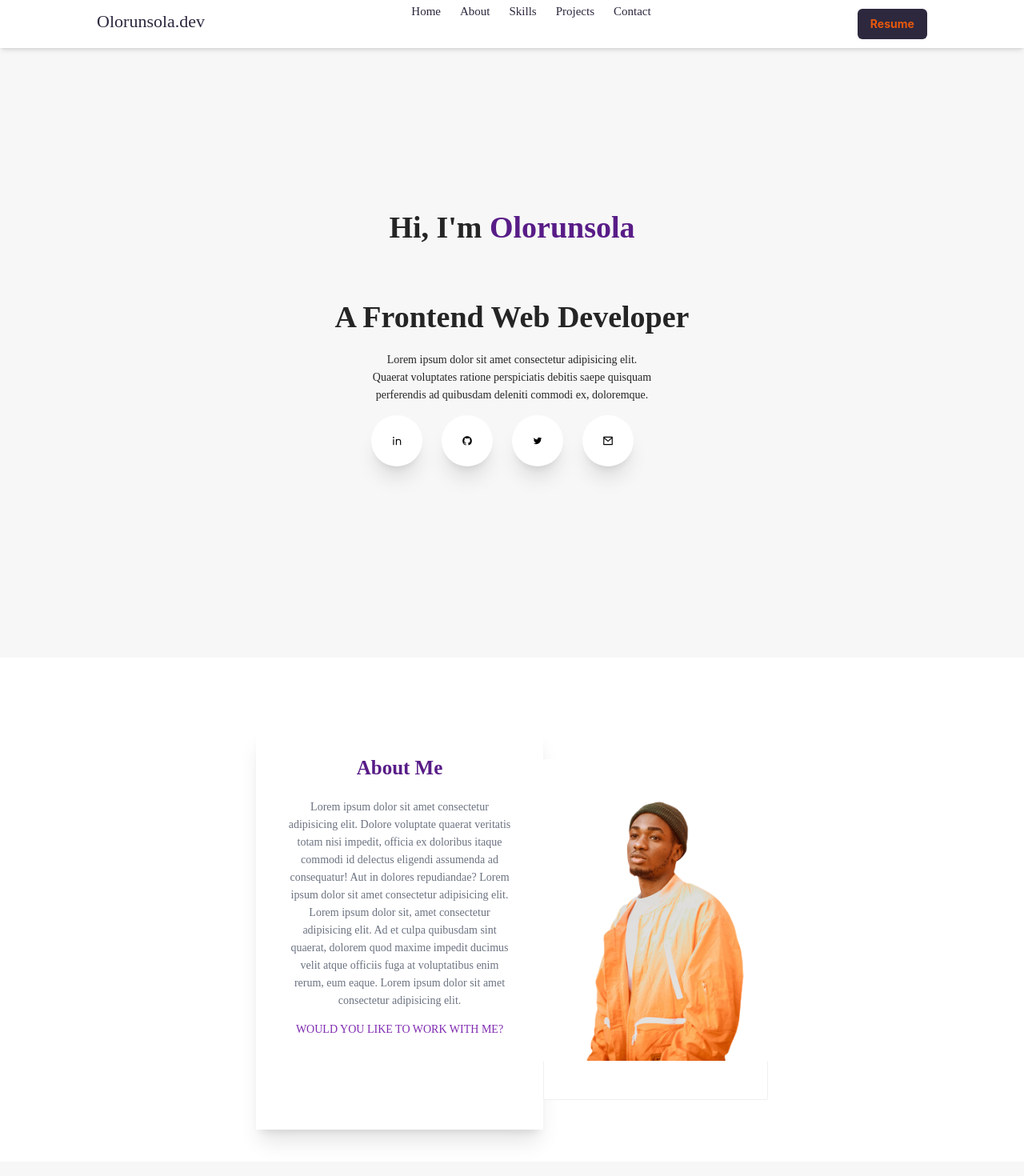
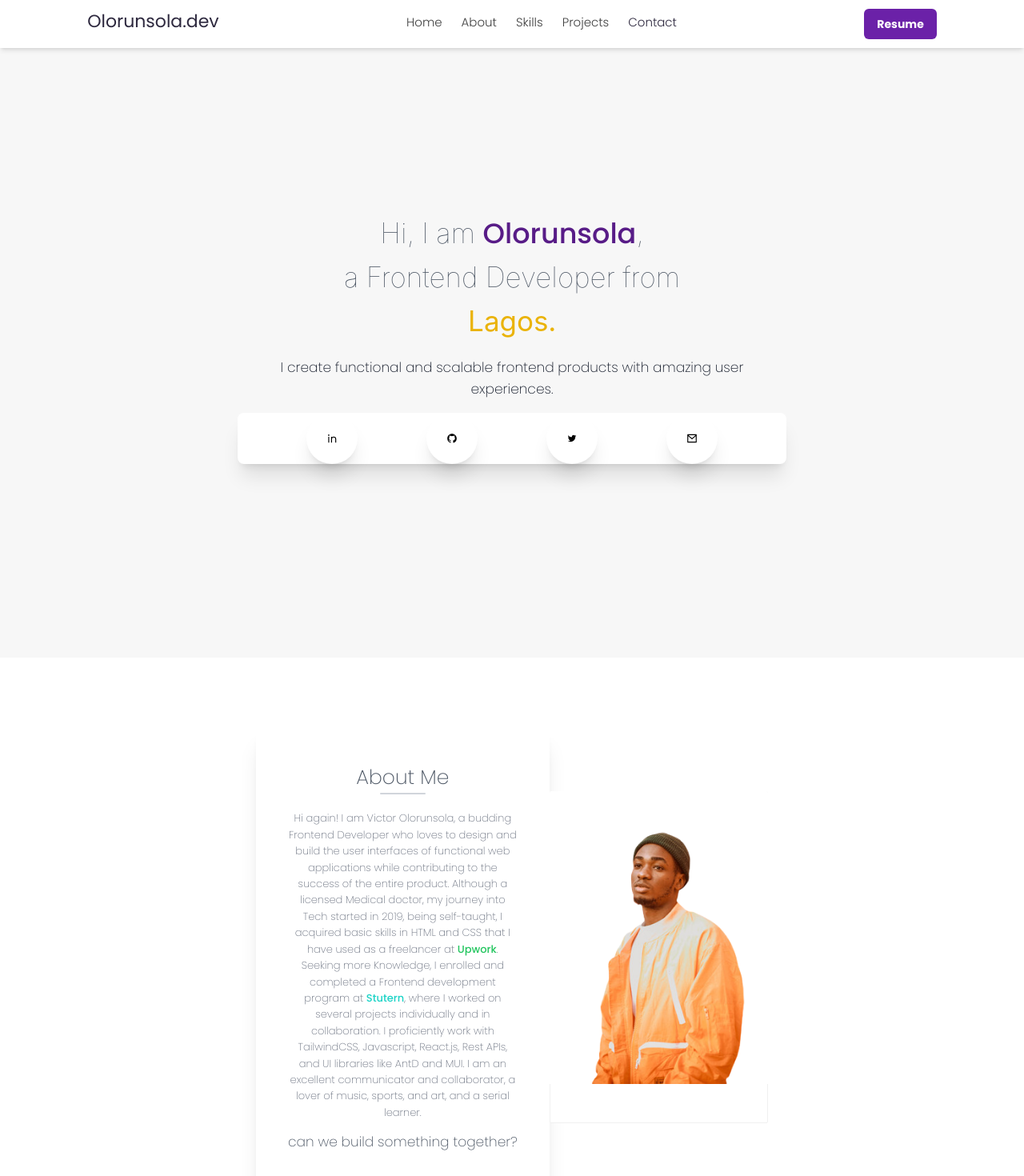
Before and after one commit to Olorunsolavictor/my-portfolio, a React (Create React App) app: page / in a window 1280 px wide. Shown: the top 1470 px of the page at 80% size. Built offline with nearby package versions, Linux system fonts and the light colour scheme.

Commit message:
skills section complete

```diff
--- a/src/App.js
+++ b/src/App.js
@@ -10,9 +10,9 @@ import { BrowserRouter } from "react-router-dom";
 function App() {
   return (
     <BrowserRouter>
-      <div className="bg-[#f7f7f7] h-screen flex flex-col  items-center">
+      <div className="md:bg-[#f7f7f7] sm:bg-white h-screen flex flex-col  items-center">
         <NewNavBar />
-        <div className="bg-[#f7f7f7]">
+        <div className="md:bg-[#f7f7f7] sm:bg-white">
           <Home />
         </div>
         <div className="bg-white flex justify-center items-center">
--- a/src/components/Home.jsx
+++ b/src/components/Home.jsx
@@ -3,43 +3,67 @@ import React from "react";
 import "antd/dist/antd.css";
 import { RiLinkedinLine, RiMailLine, RiGithubFill } from "react-icons/ri";
 import { TiSocialTwitter } from "react-icons/ti";
+import { Bounce, Slide } from "react-awesome-reveal";
 
 const { Title } = Typography;
 
 function Home() {
   return (
     <div
-      className="flex flex-col w-full justify-center items-center h-[100vh]  "
+      className="flex flex-col w-full justify-center text-center items-center h-[100vh]  "
       id="home"
     >
-      <Title className="font-mont text-center">
-        Hi, I'm <span className="text-purple-900 text-center">Olorunsola</span>
-      </Title>
-      <Title className="font-mont text-center ">A Frontend Web Developer</Title>
-      <p className="text-center font-mont font-normal font-color">
-        Lorem ipsum dolor sit amet consectetur adipisicing elit.
-        <br /> Quaerat voluptates ratione perspiciatis debitis saepe quisquam{" "}
+      <h1 className=" sm:text-[28px] md:text-[35px] text-gray-600 font-thin">
+        Hi, I am{" "}
+        <span className="text-purple-900 font-poppins font-medium">
+          Olorunsola
+        </span>
+        ,
+        <br />a Frontend Developer from
         <br />
-        perferendis ad quibusdam deleniti commodi ex, doloremque.
+        <Bounce>
+          <span className="text-yellow-500 font-normal">Lagos.</span>
+        </Bounce>
+      </h1>
+
+      <p className="text-gray-900 md:font-[200] font-poppins md:text-[17px] sm:w-[92%]">
+        I create functional and scalable frontend products with amazing user
+        experiences.
       </p>
-      <div className="flex flex-row justify-center items-center  min-w-[33%] ">
-        <a href="https://linkedin.com/in/victor-olorunsola-93037a197">
-          <div className="rounded-full h-16 w-16 flex items-center justify-center mr-6 cursor-pointer  active:bg-[#6408f947] bg-white hover:scale-110 transition duration-500  active:text-white  hover:shadow-lg active:shadow-none shadow-xl">
+      <div className="flex justify-evenly bg-white md:shadow-xl sm:shadow-md  hover:backdrop-blur-sm rounded-lg sm:w-[95%] md:w-[100%]  ">
+        <a
+          href="https://linkedin.com/in/victor-olorunsola-93037a197"
+          target="_blank"
+          rel="noreferrer noopener"
+        >
+          <div className="rounded-full h-16 w-16 flex items-center justify-center cursor-pointer  active:bg-[#6408f947] bg-white hover:scale-110 transition duration-500  active:text-white  hover:shadow-lg active:shadow-none shadow-xl">
             <RiLinkedinLine className="text-black" />
           </div>
         </a>
-        <a href="https://github.com/Olorunsolavictor">
-          <div className="rounded-full h-16 w-16 flex items-center justify-center mr-6 cursor-pointer  active:bg-[#6408f947] bg-white hover:scale-110 transition duration-500 active:text-white  hover:shadow-lg active:shadow-none shadow-xl">
+        <a
+          href="https://github.com/Olorunsolavictor"
+          target="_blank"
+          rel="noreferrer noopener"
+        >
+          <div className="rounded-full h-16 w-16 flex items-center justify-center  cursor-pointer  active:bg-[#6408f947] bg-white hover:scale-110 transition duration-500 active:text-white  hover:shadow-lg active:shadow-none shadow-xl">
             <RiGithubFill className="text-black" />
           </div>
         </a>
-        <a href="https://twitter.com/Olorunsola_MD">
-          <div className="rounded-full h-16 w-16 flex items-center justify-center mr-6 cursor-pointer  active:bg-[#6408f947] bg-white hover:scale-110 transition duration-500 active:text-white  hover:shadow-lg active:shadow-none shadow-xl">
+        <a
+          href="https://twitter.com/Olorunsola_MD"
+          target="_blank"
+          rel="noreferrer noopener"
+        >
+          <div className="rounded-full h-16 w-16 flex items-center justify-center  cursor-pointer  active:bg-[#6408f947] bg-white hover:scale-110 transition duration-500 active:text-white  hover:shadow-lg active:shadow-none shadow-xl">
             <TiSocialTwitter className="text-black" />
           </div>
         </a>
-        <a href="https://victorolorunsola@rocketmail.com">
-          <div className="rounded-full h-16 w-16 flex items-center justify-center mr-6 cursor-pointer  active:bg-[#6408f947] bg-white hover:scale-110 transition duration-500 active:text-white  hover:shadow-lg active:shadow-none shadow-xl">
+        <a
+          href="https://victorolorunsola@rocketmail.com"
+          target="_blank"
+          rel="noreferrer noopener"
+        >
+          <div className="rounded-full h-16 w-16 flex items-center justify-center  cursor-pointer  active:bg-[#6408f947] bg-white hover:scale-110 transition duration-500 active:text-white  hover:shadow-lg active:shadow-none shadow-xl">
             <RiMailLine className="text-black" />
           </div>
         </a>
--- a/src/components/NewNavBar.jsx
+++ b/src/components/NewNavBar.jsx
@@ -12,38 +12,38 @@ const NewNavBar = () => {
   //   setActive(false);
   // };
   return (
-    <header className="flex items-center justify-around bg-white shadow-md fixed top-0 text-text-[#2d283e] w-full h-[60px] z-[1000]">
+    <header className="flex items-center justify-around bg-white  shadow-md fixed top-0 text-text-[#2d283e] w-full h-[60px] z-[1000]">
       <div className="justify-center items-centerflex flex-col h-[40px]">
         <Link
           className="text-[#2d283e] justify-center items-center hover:text-purple-900"
           smooth
           to="#home"
         >
-          <p className="text-[22px] font-[500] cursor-pointer font-mont">
+          <p className="text-[22px] font-[400] cursor-pointer font-poppins">
             Olorunsola.dev
           </p>
         </Link>
       </div>
-      <nav>
+      <nav className=" h-[100%]">
         <div className="absolute right-6 md:hidden top-6 scale-150 cursor-pointer">
           <AiOutlineMenu
             onClick={showMenu}
             className="h-[20px] w-[20px] mb-5"
           />
         </div>
-        <ul className="hidden md:flex gap-6 p-4 font-mont text-[15px] ">
+        <ul className="hidden md:flex justify-center items-center gap-6 p-4 font-poppins font-[300] text-[15px] ">
           <li>
             <Link
-              className="text-[#2d283e] hover:text-purple-900"
+              className="text-[#424242] hover:text-purple-900"
               smooth
               to="#home"
             >
-              <p>Home</p>
+              Home
             </Link>
           </li>
           <li>
             <Link
-              className="text-[#2d283e] hover:text-purple-900"
+              className="text-[#424242] hover:text-purple-900"
               smooth
               to="#about"
             >
@@ -52,7 +52,7 @@ const NewNavBar = () => {
           </li>
           <li>
             <Link
-              className="text-[#2d283e] hover:text-purple-900"
+              className="text-[#424242] hover:text-purple-900"
               smooth
               to="#skills"
             >
@@ -61,7 +61,7 @@ const NewNavBar = () => {
           </li>
           <li>
             <Link
-              className="text-[#2d283e] hover:text-purple-900"
+              className="text-[#424242] hover:text-purple-900"
               smooth
               to="#projects"
             >
@@ -81,7 +81,7 @@ const NewNavBar = () => {
         <MenuItems showMenu={showMenu} active={active} />
       </nav>
       <a href="https://drive.google.com/file/d/1JESLLuXWtRk7XEbiGcK6ncCGWW1-eRnD/view?usp=sharing">
-        <button className=" hidden md:block bg-[#2d283e] px-4 py-2 text-orange-600 rounded-md font-[700]">
+        <button className=" hidden md:block bg-purple-800 px-4 py-2 text-white rounded-md font-poppins font-[700]">
           Resume
         </button>
       </a>
--- a/src/components/Skills.jsx
+++ b/src/components/Skills.jsx
@@ -1,11 +1,13 @@
 // import { Container } from "@mui/material";
-import React from "react";
+import React, { useState } from "react";
 import MySkills from "./MySkills";
 import { Typography } from "antd";
 import { Fade } from "react-awesome-reveal";
+import SoftSkills from "./SoftSkills";
 
 const { Title } = Typography;
 function Skills() {
+  const [page, setPage] = useState(1);
   const skills = [
     {
       name: "React.js",
@@ -56,17 +58,31 @@ function Skills() {
       className="flex flex-col justify-center sm:h-[900px] md:h-[650px]  w-full  text-center items-center"
       id="skills"
     >
-      <div className="sm:overflow-hidden w-full">
-        <Title className="font-mont text-center text-purple-900 ">
-          <Fade>
-            <span className="text-purple-900 text-[30px] text-center">
-              Skills
-            </span>
-          </Fade>
-        </Title>
+      <div className="sm:overflow-hidden  flex flex-col items-center justify-center w-full">
+        <Fade>
+          <span className="text-gray-600 font-poppins font-[200]  sm:text-[22px] md:text-[25px]">
+            Skills
+          </span>
+        </Fade>
+
+        <hr className="w-[5%] h-[2px] bg-gray-300 rounded border-0" />
+      </div>
+      <div className="flex flex-row justify-around items-center sm:w-[100%] md:w-[50%] my-4 h-[50px]">
+        <button
+          className="text-[16px] shadow-md hover:shadow-lg font-[400] hover:bg-gray-300 hover:text-white text-gray-600  font-poppins bg-white rounded-full py-2 px-4 active:scale-105 "
+          onClick={() => setPage(1)}
+        >
+          Tech skills
+        </button>
+        <button
+          className="text-[16px] shadow-md hover:shadow-lg font-[400] hover:bg-gray-300 hover:text-white text-gray-600  font-poppins bg-white rounded-full py-2 px-4  active:scale-105 after:bg-pink-400"
+          onClick={() => setPage(!1)}
+        >
+          Soft skills
+        </button>
       </div>
 
-      <MySkills skills={skills} />
+      {page === 1 ? <MySkills skills={skills} /> : <SoftSkills />}
     </div>
   );
 }
--- /dev/null
+++ b/src/components/SoftSkills.jsx
@@ -0,0 +1,66 @@
+// import { Grid } from "@mui/material";
+import React from "react";
+import { Grid, Card, CardContent, Typography } from "@mui/material";
+import { Fade } from "react-awesome-reveal";
+
+const SoftSkills = () => {
+  const softSkills = [
+    "Communication",
+    "Teamwork",
+    "Time Management",
+    "Problem Solving",
+    "Self Confidence",
+    "Emotional Intelligence",
+    "Work Ethic/ attitude",
+    "Resilience",
+  ];
+  return (
+    <div className="md:w-[45vw] sm:w-[88vw]">
+      <Fade>
+        <Grid container spacing={0} className="">
+          {softSkills.map((softSkill) => (
+            <Grid
+              className=" flex justify-center items-center sm:w-[80%]  md:w-[50%] sm:h-[151px] md:h-[135px] "
+              item
+              key={softSkill}
+              xs={6}
+              md={4}
+              lg={4}
+              sx={{ width: "50%" }}
+            >
+              <Fade className="w-100%">
+                <Card
+                  className="shadow-lg  rounded-2xl hover:shadow-xl bg-yellow-300  font-mont"
+                  sx={{ maxWidth: "auto", height: "50px" }}
+                >
+                  <CardContent
+                    className="bg-purple-300 "
+                    sx={{ maxWidth: "auto", height: "100%" }}
+                  >
+                    <p
+                      className="font-poppins text-white sm:text-[12px] md:text-[15px]"
+                      sx={{ fontSize: 17 }}
+                    >
+                      {softSkill}
+                    </p>
+                  </CardContent>
+                </Card>
+              </Fade>
+            </Grid>
+          ))}
+        </Grid>
+
+        {/* {softSkills.map((softSkill) => (
+
+        // <div className=" flex justify-center bg-green-300 items-center w-[100%] h-[50px]">
+        //   <div item className="bg-red-500 h-auto p-5">
+        //     {softSkill}
+        //   </div>
+        // </div>
+      ))} */}
+      </Fade>
+    </div>
+  );
+};
+
+export default SoftSkills;
--- a/src/components/about/AboutText.jsx
+++ b/src/components/about/AboutText.jsx
@@ -7,32 +7,54 @@ function AboutText() {
   return (
     <div
       // xs={{ flex: '1' }}
-      className="flex-1 sm:py-10 md:pt-5 font-mont sm:w-[80%] w-auto px-10 md:h-[500px] shadow-xl "
+      className="flex-1 sm:py-10 md:py-10 font-mont sm:w-[90%] w-auto px-10 md:h-auto shadow-xl "
     >
       <Fade>
-        <Title>
-          <span className="text-purple-900 sm:text-[22px] md:text-[25px] text-center">
+        <div className="text-center flex flex-col items-center md:mb-5">
+          <span className="text-gray-600 font-poppins font-[200]  sm:text-[22px] md:text-[25px]">
             About Me
           </span>
-        </Title>
-        <p className="text-start text-gray-500 sm:text-center sm:text[15px]">
-          Lorem ipsum dolor sit amet consectetur adipisicing elit. Dolore
-          voluptate quaerat veritatis totam nisi impedit, officia ex doloribus
-          itaque commodi id delectus eligendi assumenda ad consequatur! Aut in
-          dolores repudiandae? Lorem ipsum dolor sit amet consectetur
-          adipisicing elit. Lorem ipsum dolor sit, amet consectetur adipisicing
-          elit. Ad et culpa quibusdam sint quaerat, dolorem quod maxime impedit
-          ducimus velit atque officiis fuga at voluptatibus enim rerum, eum
-          eaque. Lorem ipsum dolor sit amet consectetur adipisicing elit.
+          <hr className="w-[20%] h-[2px] bg-gray-300 rounded border-0" />
+        </div>
+        <p className="text-start text-gray-500 font-poppins font-[200] sm:text-center md:text-[13px] sm:text-[12px]">
+          Hi again! I am Victor Olorunsola, a budding Frontend Developer who
+          loves to design and build the user interfaces of functional web
+          applications while contributing to the success of the entire product.
+          Although a licensed Medical doctor, my journey into Tech started in
+          2019, being self-taught, I acquired basic skills in HTML and CSS that
+          I have used as a freelancer at{" "}
+          <a
+            className="text-green-500 font-[500] hover:text-green-500/50"
+            href="https://www.upwork.com/"
+            target="_blank"
+            rel="noreferrer noopener"
+          >
+            Upwork
+          </a>
+          . Seeking more Knowledge, I enrolled and completed a Frontend
+          development program at{" "}
+          <a
+            className="text-[#1bd3c6] font-[500] hover:text-[#1bd3c6]/50"
+            href="https://www.stutern.com/"
+            target="_blank"
+            rel="noreferrer noopener"
+          >
+            Stutern
+          </a>
+          , where I worked on several projects individually and in
+          collaboration. I proficiently work with TailwindCSS, Javascript,
+          React.js, Rest APIs, and UI libraries like AntD and MUI. I am an
+          excellent communicator and collaborator, a lover of music, sports, and
+          art, and a serial learner.
         </p>
         <Fade
-          className="text-center text-[#802bb1] font-[500] "
+          className="text-center text-gray-600 text-[17px] whitespace-normal lowercase font-poppins font-[200] "
           Fade
           delay={1e3}
           cascade
           damping={0.1}
         >
-          WOULD YOU LIKE TO WORK WITH ME?
+          Can we build something together?
         </Fade>
       </Fade>
     </div>
--- a/tailwind.config.js
+++ b/tailwind.config.js
@@ -22,6 +22,7 @@ module.exports = {
       fontFamily: {
         mont: ["Montserrat"],
         display: ["Dancing Script", "cursive"],
+        poppins: ["Poppins", "sans-serif"],
       },
     },
   },
```
